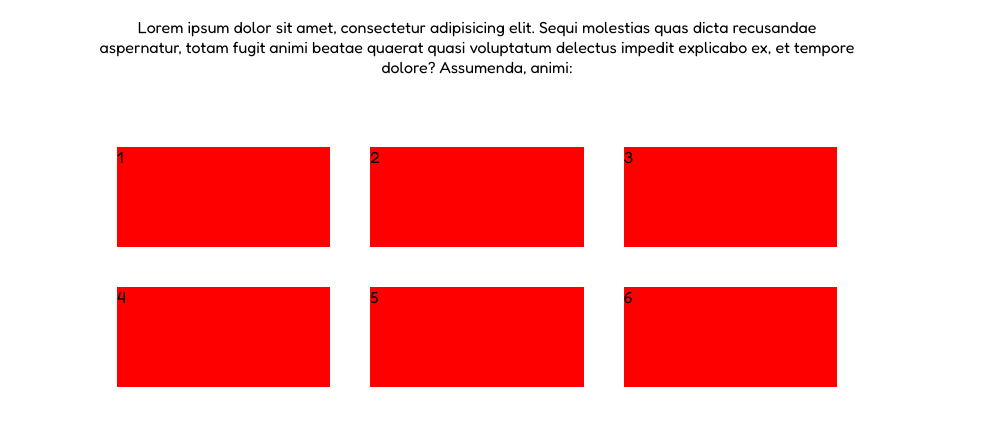
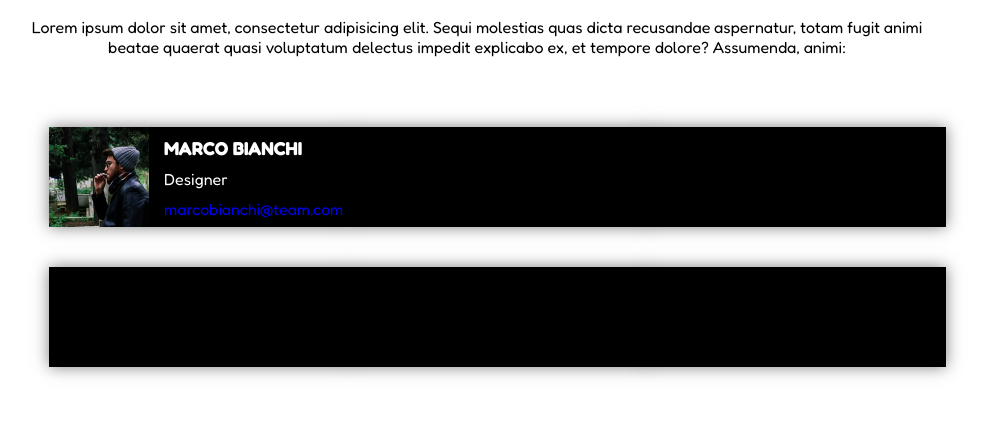
Before and after one commit to Francesco-Msc/html-css-flex-cards, a plain HTML site: page index.html in a window 1280 px wide. Shown: the part 122-548 px from the top of the page, without its empty margins (163-1150 px from the left). Drawn offline with Linux system fonts and the light colour scheme.

Commit message:
created first member card and styled

```diff
--- a/css/style.css
+++ b/css/style.css
@@ -10,7 +10,8 @@ RESET
 
 body{
     font-family: "Fredoka", sans-serif;
-    padding: 0 260px;
+    width: 70%;
+    margin: 0 auto;
 }
 
 /************
@@ -39,7 +40,6 @@ GRID
 
 .container{
     max-width: 100%;
-    /* background-color: green; */
 }
 
 .row{
@@ -49,13 +49,39 @@ GRID
 
 .col{
     width: calc(100%/ 3 );
-    /* border: 1px solid black; */
     padding: 20px;
 }
 
 
 
-.col > div{
-    background-color: red;
+.card{
+    background-color: black;
     height: 100px;
+    min-width: 300px;
+    display: flex;
+    box-shadow: 0 0 15px rgba(0, 0, 0, 0.5);
 }
+
+.card > img{
+    height: 100%;
+    margin-right: 15px;
+}
+
+.details{
+    margin: 10px 0;
+    color: white;
+}
+
+.name{
+    text-transform: uppercase;
+}
+
+.job{
+    font-weight: normal;
+    display: block;
+    margin: 10px 0;
+}
+
+a{
+    text-decoration: none;
+}
--- a/index.html
+++ b/index.html
@@ -21,22 +21,39 @@
         <section class="container">
             <div class="row">
                 <div class="col">
-                    <div>1</div>
+                    <div class="card">
+                        <img src="img/male1.png" alt="Designer member">
+                        <div class="details">
+                            <h3 class="name">Marco Bianchi</h3>
+                            <strong class="job">Designer</strong>
+                            <a href="mailto">marcobianchi@team.com</a>
+                        </div>
+                    </div>
                 </div>
                 <div class="col">
-                    <div>2</div>
+                    <div class="card">
+
+                    </div>
                 </div>
                 <div class="col">
-                    <div>3</div>
+                    <div class="card">
+
+                    </div>
                 </div>
                 <div class="col">
-                    <div>4</div>
+                    <div class="card">
+
+                    </div>
                 </div>
                 <div class="col">
-                    <div>5</div>
+                    <div class="card">
+
+                    </div>
                 </div>
                 <div class="col">
-                    <div>6</div>
+                    <div class="card">
+
+                    </div>
                 </div>
             </div>
         </section>
```
Also changed, not shown: img/male1.png (added).
